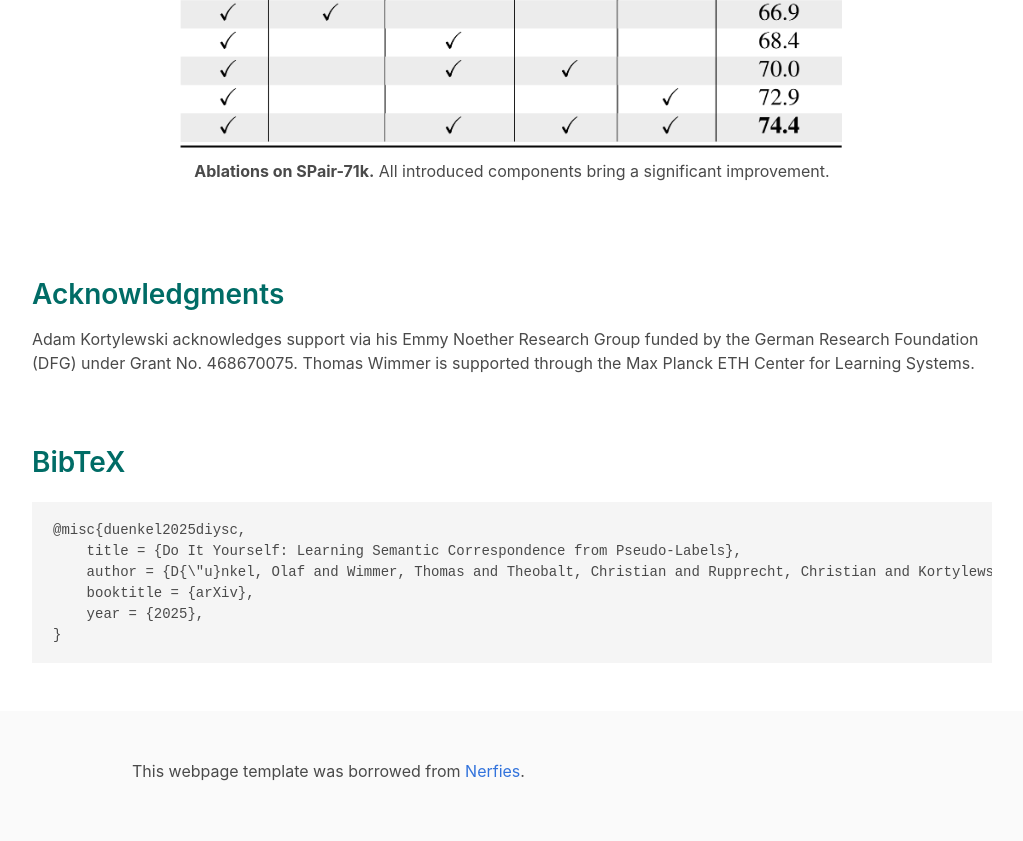
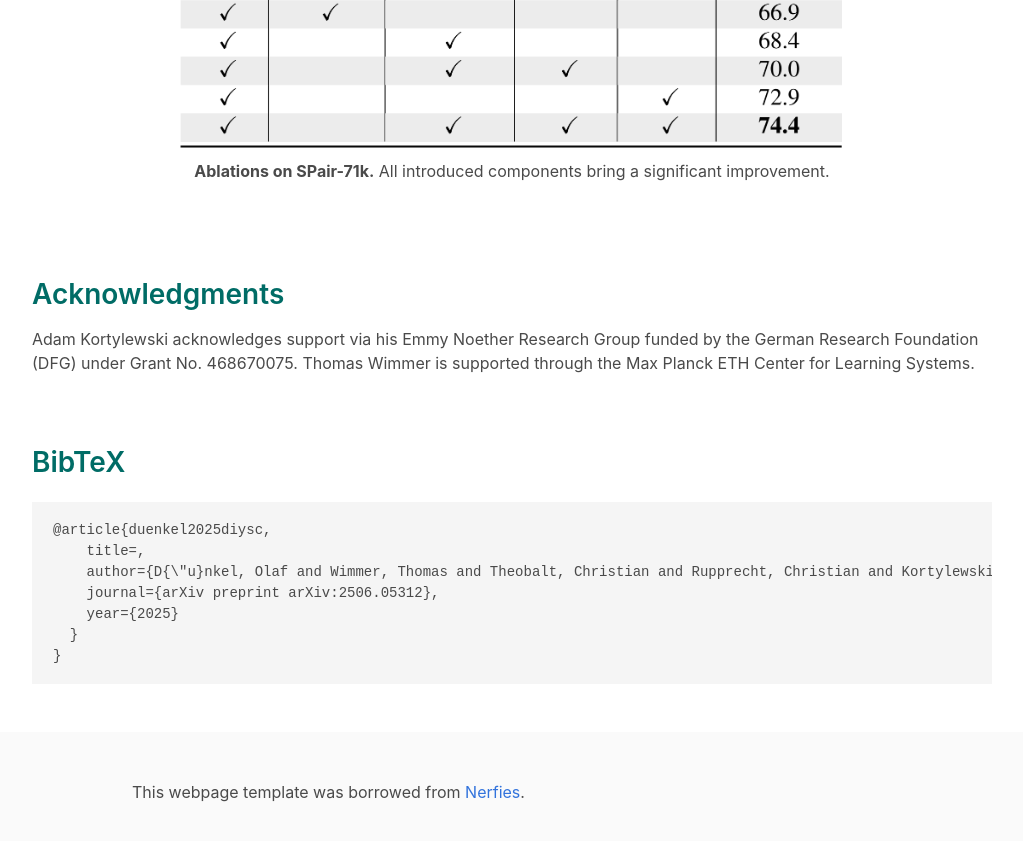
Before and after one commit to GenIntel/genintel.github.io, a Jekyll site: the page built from DIY-SC.md, in a window 1280 px wide and 900 px high, scrolled down 2644 px. Shown: the top 841 px of the window, without its empty margins (128-1151 px from the left). Built offline with Jekyll 4.4.1, drawn with Linux system fonts in a browser that asks for light colours; nearby versions of some CDN libraries; library files that are not in the unit come from our copies; a style sheet for code colours, icons or effects is not loaded.

Commit message:
Update DIY-SC.

```diff
--- a/_layouts/project_diysc.html
+++ b/_layouts/project_diysc.html
@@ -88,7 +88,7 @@
               </span>
               <!-- Demo Link. -->
               <span class="link-block">
-                <a href="https://2f4def5ec23df2abd9.gradio.live/"
+                <a href="https://huggingface.co/spaces/odunkel/DIY-SC"
                    class="external-link button is-normal is-rounded is-dark">
                    <span>🤗 Demo</span>
                   </a>
@@ -203,11 +203,12 @@
 <section class="section" id="BibTeX">
   <div class="container is-max-desktop content">
     <h2 class="title" style="color: #006c66;">BibTeX</h2>
-    <pre><code>@misc{duenkel2025diysc,
-    title = {Do It Yourself: Learning Semantic Correspondence from Pseudo-Labels},
-    author = {D{\"u}nkel, Olaf and Wimmer, Thomas and Theobalt, Christian and Rupprecht, Christian and Kortylewski, Adam},
-    booktitle = {arXiv},
-    year = {2025},
+    <pre><code>@article{duenkel2025diysc,
+    title={{Do It Yourself: Learning Semantic Correspondence from Pseudo-Labels}},
+    author={D{\"u}nkel, Olaf and Wimmer, Thomas and Theobalt, Christian and Rupprecht, Christian and Kortylewski, Adam},
+    journal={arXiv preprint arXiv:2506.05312},
+    year={2025}
+  }
 }</code></pre>
   </div>
 </section>
```
